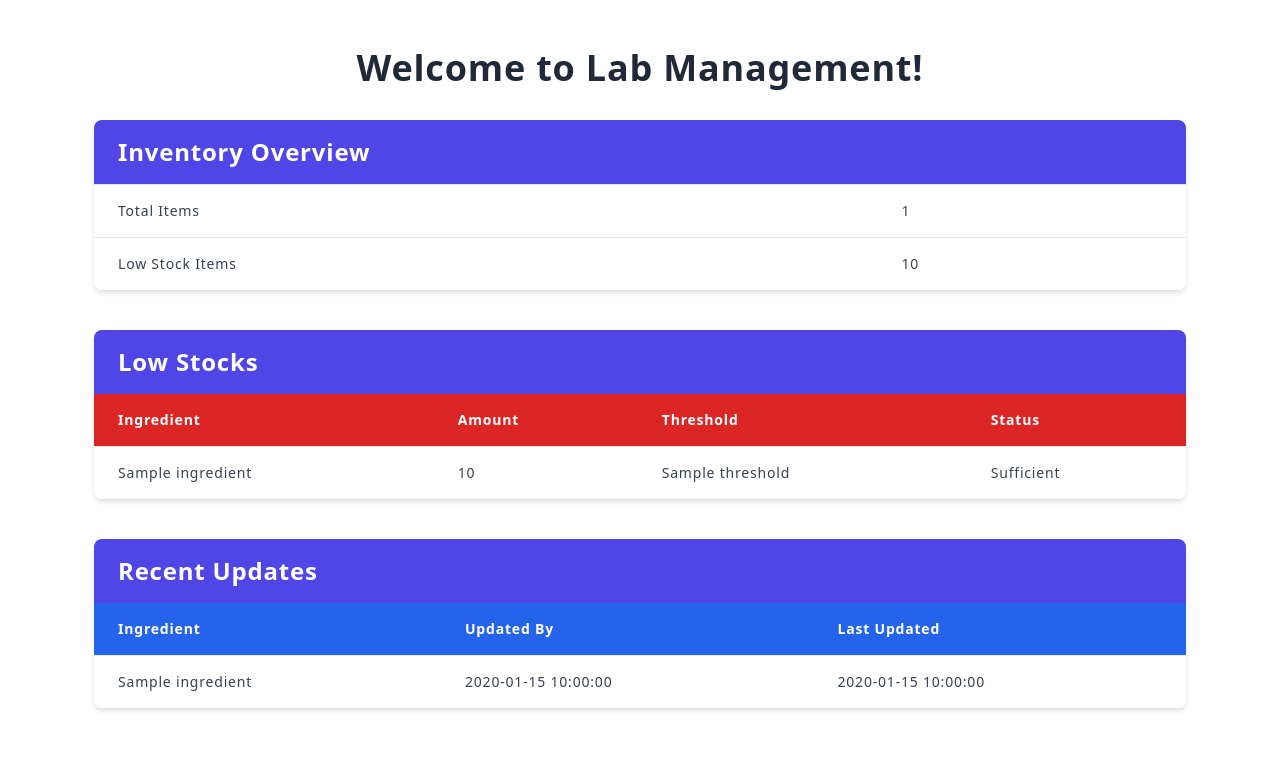
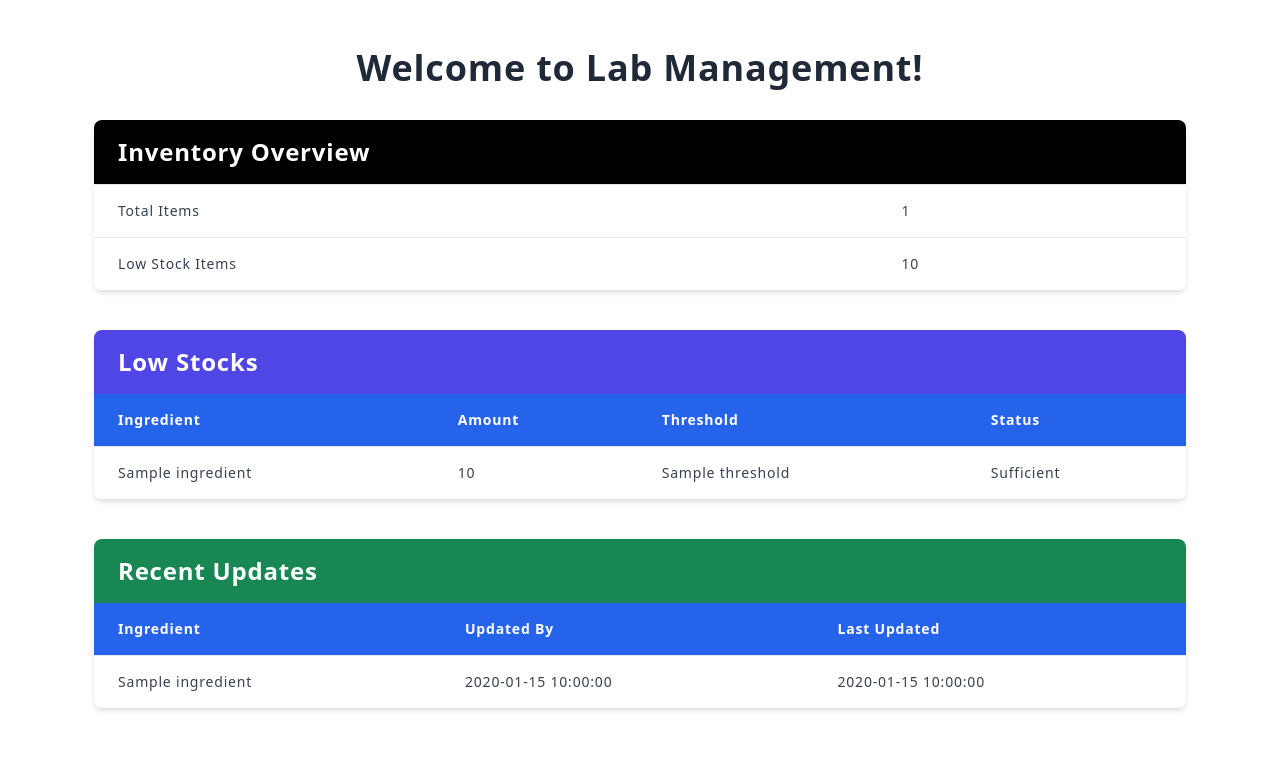
Before and after one commit to harrythe6arry/lab-management, a Flask app: template templates/dashboard.html in a window 1280 px wide. Shown: the part 56-828 px from the top of the page. Run offline with Flask 3, Linux system fonts and the light colour scheme; the template is opened without the code that fills it: most values are stand-ins (such as "Sample title", 1, 10 or a date in 2020).

Commit message:
<fix>(frontend): added different colors for the headers

```diff
--- a/templates/dashboard.html
+++ b/templates/dashboard.html
@@ -21,7 +21,7 @@
         <!-- Inventory Overview Table -->
         <div class="bg-white shadow-md rounded-lg overflow-hidden mb-10">
             <table class="table-auto w-full text-sm text-left text-gray-700">
-                <thead class="bg-indigo-600 text-white">
+                <thead class="bg-black text-white">
                 <tr>
                     <th colspan="2" class="px-6 py-3 text-lg text-2xl">Inventory Overview</th>
                 </tr>
@@ -48,7 +48,7 @@
                     <th colspan="4" class="px-6 py-3 text-lg text-2xl">Low Stocks</th>
                 </tr>
                 </thead>
-                <thead class="bg-red-600 text-white">
+                <thead class="bg-blue-600 text-white">
                 <tr>
                     <th class="px-6 py-3">Ingredient</th>
                     <th class="px-6 py-3">Amount</th>
@@ -74,7 +74,7 @@
         <!-- Recent Updates Table -->
         <div class="bg-white shadow-md rounded-lg overflow-hidden mb-10">
             <table class="table-auto w-full text-sm text-left text-gray-700">
-            <thead class="bg-indigo-600 text-white">
+            <thead class="text-bg-success text-white">
                 <tr>
                     <th colspan="4" class="px-6 py-3 text-lg text-2xl">Recent Updates</th>
                 </tr>
```
